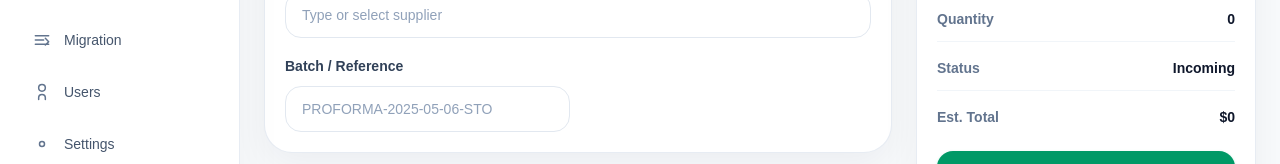
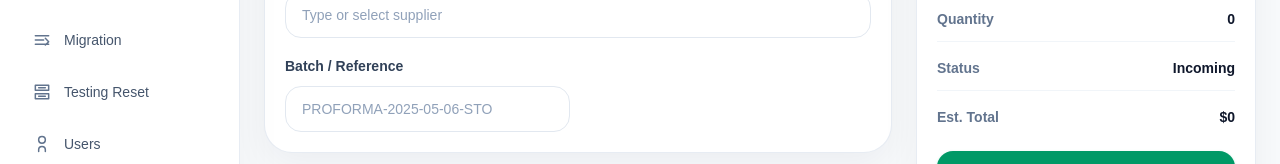
Before and after one commit to johncardinales-cpu/realight-dashboard, a Next.js app: page /add-delivery in a window 1280 px wide. Shown: the part 562-726 px from the top of the page. Built offline with nearby package versions, Linux system fonts and the light colour scheme.

Commit message:
Add testing reset page to sidebar

```diff
--- a/components/sidebar.tsx
+++ b/components/sidebar.tsx
@@ -14,6 +14,7 @@ const navItems = [
   { label: "Expenses", href: "/expenses", icon: "M4 7h16v12H4V7Zm0 4h16M16 15h2" },
   { label: "Reports", href: "/reports", icon: "M6 3h9l3 3v15H6V3Zm8 0v4h4M9 13h6M9 17h6" },
   { label: "Migration", href: "/migration", icon: "M4 7h16M4 12h10M4 17h16M16 10l4 4-4 4" },
+  { label: "Testing Reset", href: "/testing-reset", icon: "M4 4h16v6H4V4Zm0 10h16v6H4v-6Zm4-7h8M8 17h8" },
   { label: "Users", href: "/users", icon: "M16 21v-2a4 4 0 0 0-8 0v2M12 11a4 4 0 1 0 0-8 4 4 0 0 0 0 8Z" },
   { label: "Settings", href: "/settings", icon: "M12 15a3 3 0 1 0 0-6 3 3 0 0 0 0 6" },
 ];
```
